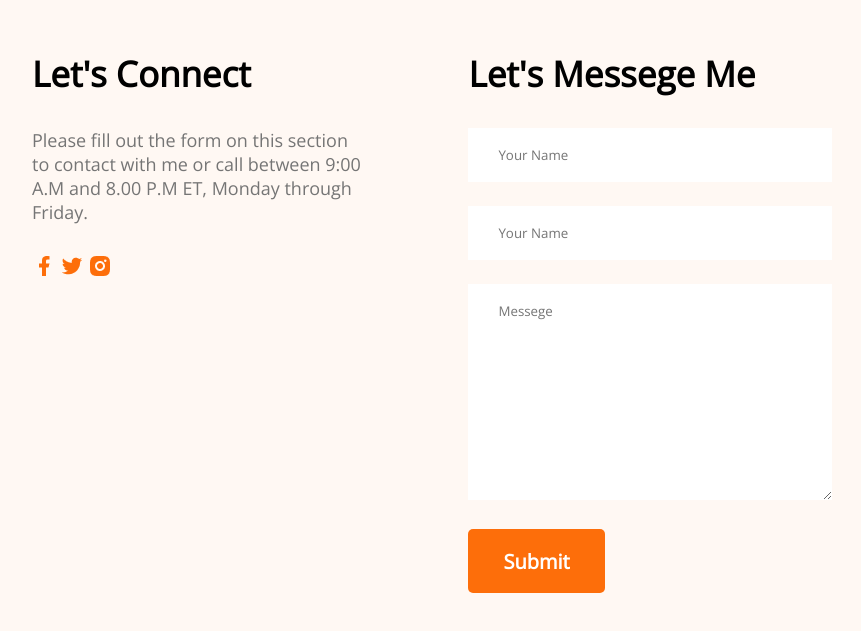
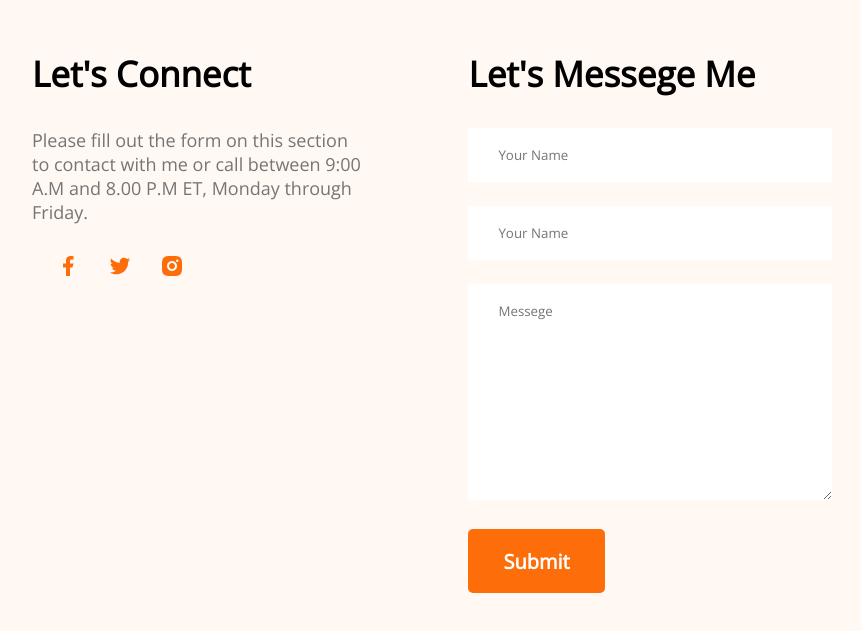
Before and after one commit to soourav8/my-first-portfolio, a plain HTML site: page index.html in a window 1280 px wide. Shown: the part 3494-4125 px from the top of the page, without its empty margins (238-1099 px from the left). Drawn offline with nearby package versions, Linux system fonts and the light colour scheme.

Commit message:
abou section icon margin done

```diff
--- a/styles/portfolio.css
+++ b/styles/portfolio.css
@@ -232,5 +232,7 @@ main {
 
 .contact a{
     text-decoration: none;
+    display: inline-block;
+    margin-left: 24px;
 
 }
```
